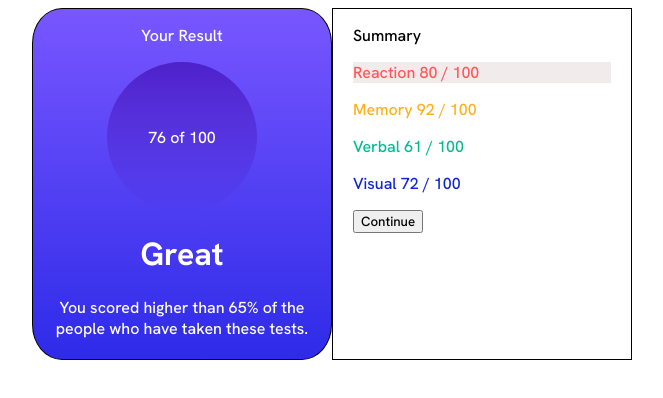
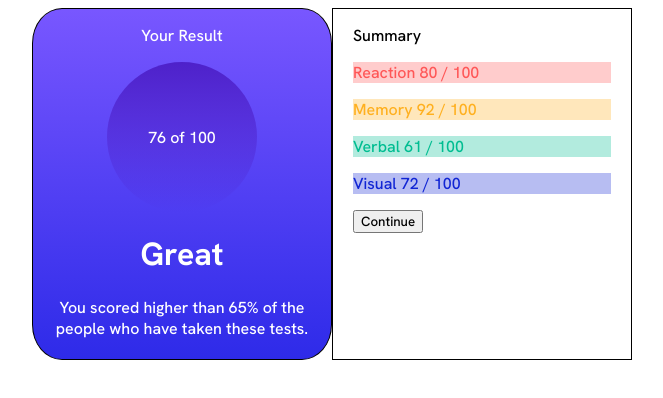
Before and after one commit to toddpowell/results-summary-component, a React (Vite) app: page / in a window 1280 px wide. Shown: the top 398 px of the page, without its empty margins (308-971 px from the left). Built offline with nearby package versions, Linux system fonts and the light colour scheme.

Commit message:
Replace color-mix with hsl alpha

```diff
--- a/src/components/ResultsSummary.css
+++ b/src/components/ResultsSummary.css
@@ -8,24 +8,26 @@
 
 :root {
     --light-red: hsl(0, 100%, 67%);
-    --light-red-bg: color-mix(in hsl, var(--light-red) 20%, white);
+    --light-red-bg: hsl(0, 100%, 67%, .3);
 
     --orangey-yellow: hsl(39, 100%, 56%);
-    --orangey-yellow-bg: color-mix(in hsl, hsl(0, 100%, 67%) 50%, white);
-    /* --orangey-yellow-bg: color-mix(in hsl, hsl(39, 100%, 56%) 20%, white); */
+    --orangey-yellow-bg: hsl(39, 100%, 56%, .3);
 
     --green-teal: hsl(166, 100%, 37%);
-    --green-teal-bg: color-mix(in hsl, var(--green-teal) 20%, white);
+    --green-teal-bg: hsl(166, 100%, 37%, .3);
 
     --cobalt-blue: hsl(234, 85%, 45%);
-    --cobalt-blue-bg: color-mix(in hsl, var(--cobalt-blue) 20%, white);
+    --cobalt-blue-bg: hsl(234, 85%, 45%, .3);
 }
 
 .light-red { color: var(--light-red);}
 .light-red-bg { background-color: var(--light-red-bg);}
 .orangey-yellow { color: var(--orangey-yellow);}
+.orangey-yellow-bg { background-color: var(--orangey-yellow-bg); }
 .green-teal { color: var(--green-teal);}
+.green-teal-bg { background-color: var(--green-teal-bg); }
 .cobalt-blue { color: var(--cobalt-blue);}
+.cobalt-blue-bg { background-color: var(--cobalt-blue-bg); }
 
 /* ## Gradients
 - Light slate blue (background): hsl(252, 100%, 67%)
```
